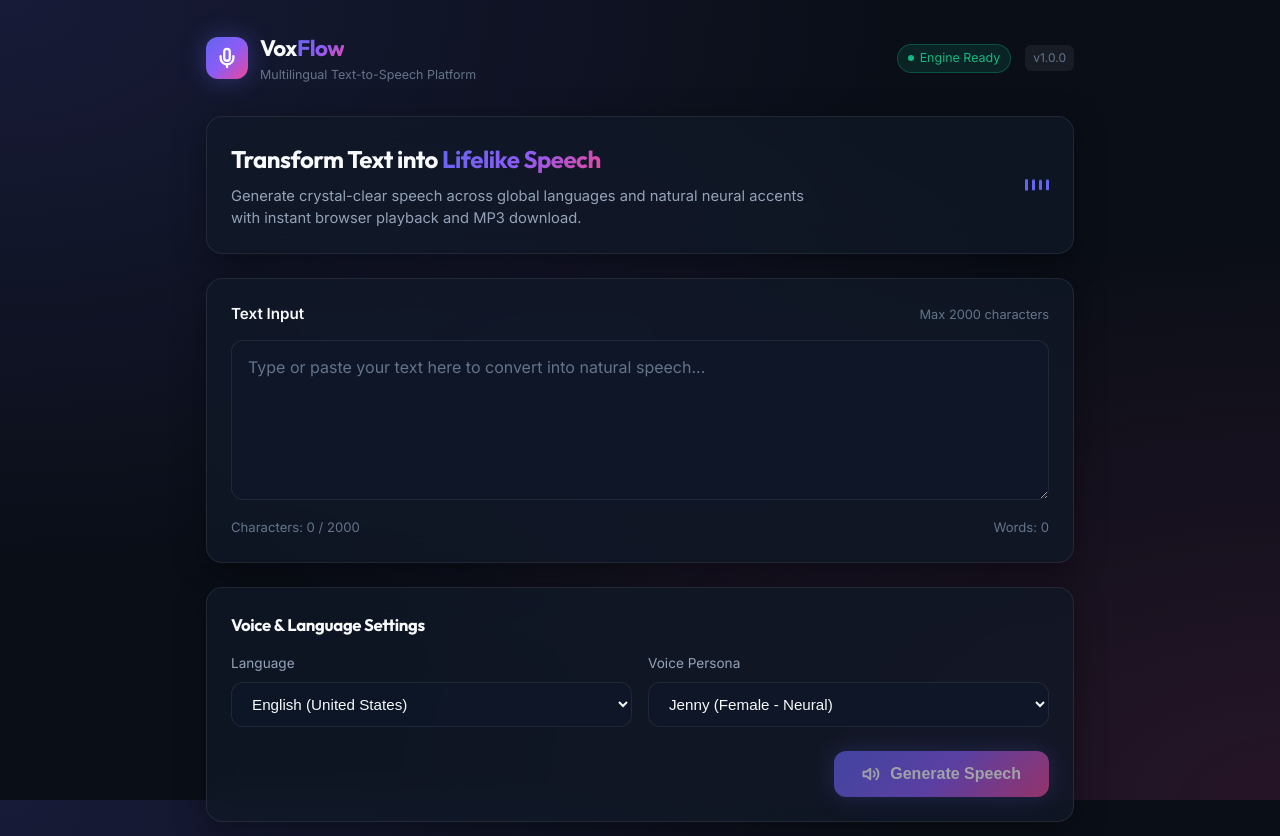
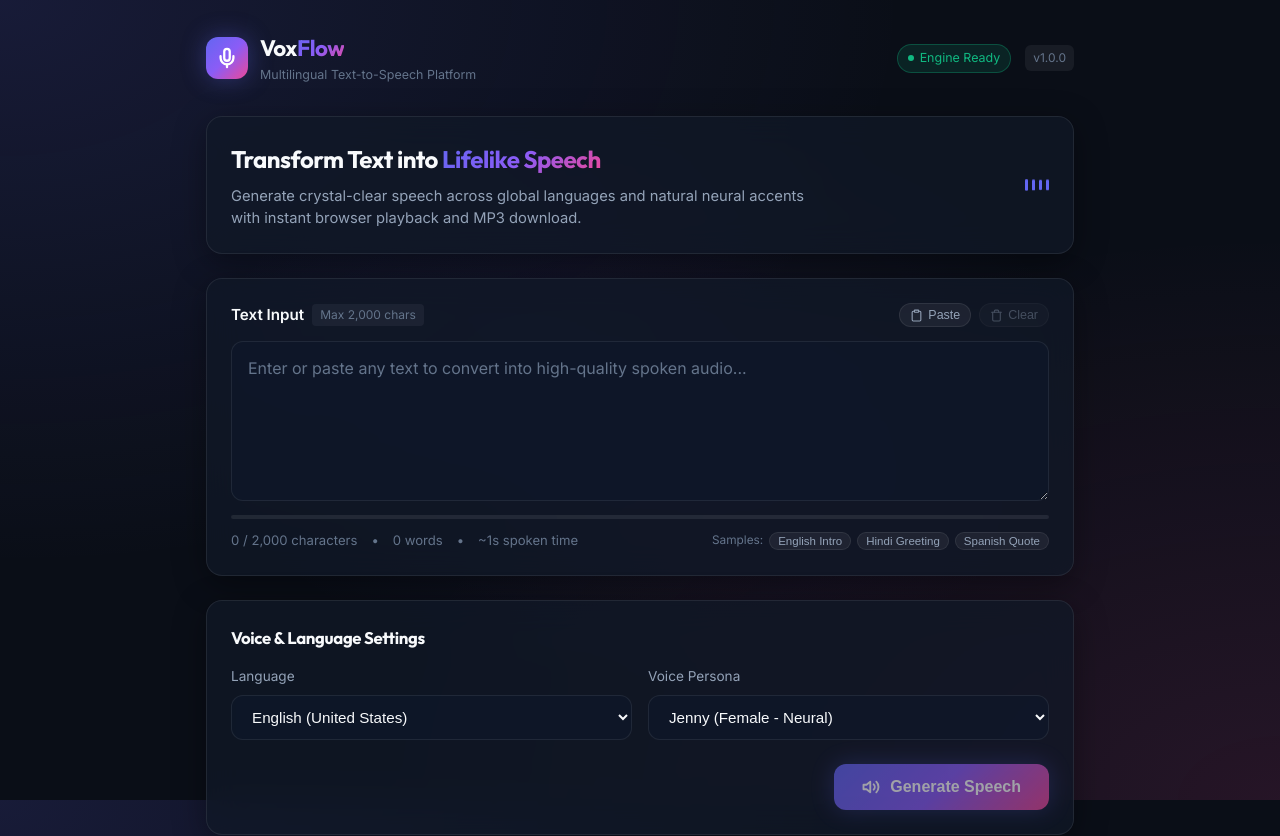
Before and after one commit to Saumya-01git/voxflow-frontend, a React (Vite) app: page / in a window 1280 px wide. Shown: the top 836 px of the page. Built offline with nearby package versions, Linux system fonts and the light colour scheme.

Commit message:
Day 4 Done: Implement TextInput component with live character/word count and validation

```diff
--- a/src/App.jsx
+++ b/src/App.jsx
@@ -1,6 +1,7 @@
 import React, { useState } from 'react';
 import Navbar from './components/Navbar';
 import Footer from './components/Footer';
+import TextInput from './components/TextInput';
 
 export default function App() {
   const [text, setText] = useState('');
@@ -34,30 +35,13 @@ export default function App() {
           </div>
         </section>
 
-        {/* Text Input Section Container (Prepped for Day 4) */}
-        <section className="glass-card" style={{ padding: '24px' }}>
-          <div style={{ display: 'flex', justifyContent: 'space-between', alignItems: 'center', marginBottom: '14px' }}>
-            <label style={{ fontWeight: 600, fontSize: '0.95rem', color: 'var(--text-primary)' }}>
-              Text Input
-            </label>
-            <span style={{ fontSize: '0.8rem', color: 'var(--text-muted)' }}>
-              Max 2000 characters
-            </span>
-          </div>
-
-          <textarea
-            className="tts-textarea"
-            placeholder="Type or paste your text here to convert into natural speech..."
-            value={text}
-            onChange={(e) => setText(e.target.value)}
-            maxLength={2000}
-          />
-
-          <div style={{ display: 'flex', justifyContent: 'space-between', alignItems: 'center', marginTop: '12px', fontSize: '0.82rem', color: 'var(--text-muted)' }}>
-            <span>Characters: {text.length} / 2000</span>
-            <span>Words: {text.trim() ? text.trim().split(/\s+/).length : 0}</span>
-          </div>
-        </section>
+        {/* Modular Text Input Component (Day 4) */}
+        <TextInput
+          text={text}
+          setText={setText}
+          maxLength={2000}
+          disabled={isGenerating}
+        />
 
         {/* Voice Configuration & Controls (Prepped for Day 5) */}
         <section className="glass-card" style={{ padding: '24px' }}>
--- /dev/null
+++ b/src/components/TextInput.jsx
@@ -0,0 +1,156 @@
+import React from 'react';
+
+const SAMPLES = [
+  {
+    label: 'English Intro',
+    text: 'Welcome to VoxFlow. Our advanced neural text-to-speech platform transforms written words into rich, lifelike human speech instantly.'
+  },
+  {
+    label: 'Hindi Greeting',
+    text: 'नमस्ते! वोक्सफ्लो में आपका स्वागत है। हमारी न्यूरल स्पीच तकनीक शब्दों को सहज मानवीय आवाज़ में बदलती है।'
+  },
+  {
+    label: 'Spanish Quote',
+    text: 'Hola y bienvenidos a VoxFlow. Convierte cualquier texto escrito en una voz humana completamente natural y expresiva.'
+  }
+];
+
+export default function TextInput({ text, setText, maxLength = 2000, disabled = false }) {
+  const charCount = text.length;
+  const words = text.trim() ? text.trim().split(/\s+/).filter(Boolean).length : 0;
+  const estimatedSeconds = Math.max(1, Math.round(words / 2.5)); // avg 150 words per minute
+  const progressPercent = Math.min(100, (charCount / maxLength) * 100);
+
+  // Dynamic progress color
+  let progressColor = '#10b981'; // green
+  if (charCount > maxLength * 0.85) progressColor = '#ef4444'; // red
+  else if (charCount > maxLength * 0.7) progressColor = '#f59e0b'; // amber
+
+  const handleClear = () => {
+    setText('');
+  };
+
+  const handlePaste = async () => {
+    try {
+      const clipText = await navigator.clipboard.readText();
+      if (clipText) {
+        const combined = (text + ' ' + clipText).trim().slice(0, maxLength);
+        setText(combined);
+      }
+    } catch (err) {
+      console.warn('Clipboard access denied or unavailable', err);
+    }
+  };
+
+  const handleSample = (sampleText) => {
+    setText(sampleText);
+  };
+
+  return (
+    <section className="glass-card" style={{ padding: '24px' }}>
+      {/* Header & Quick Action Buttons */}
+      <div style={{ display: 'flex', justifyContent: 'space-between', alignItems: 'center', flexWrap: 'wrap', gap: '10px', marginBottom: '14px' }}>
+        <div style={{ display: 'flex', alignItems: 'center', gap: '8px' }}>
+          <label style={{ fontWeight: 600, fontSize: '0.95rem', color: 'var(--text-primary)' }}>
+            Text Input
+          </label>
+          <span style={{ fontSize: '0.75rem', color: 'var(--text-muted)', background: 'rgba(255,255,255,0.05)', padding: '2px 8px', borderRadius: '4px' }}>
+            Max {maxLength.toLocaleString()} chars
+          </span>
+        </div>
+
+        <div style={{ display: 'flex', alignItems: 'center', gap: '8px', flexWrap: 'wrap' }}>
+          <button
+            type="button"
+            className="chip-btn"
+            onClick={handlePaste}
+            disabled={disabled || charCount >= maxLength}
+            title="Paste text from your clipboard"
+          >
+            <svg width="13" height="13" viewBox="0 0 24 24" fill="none" stroke="currentColor" strokeWidth="2" strokeLinecap="round" strokeLinejoin="round">
+              <rect width="8" height="4" x="8" y="2" rx="1" ry="1"/>
+              <path d="M16 4h2a2 2 0 0 1 2 2v14a2 2 0 0 1-2 2H6a2 2 0 0 1-2-2V6a2 2 0 0 1 2-2h2"/>
+            </svg>
+            Paste
+          </button>
+
+          <button
+            type="button"
+            className="chip-btn"
+            onClick={handleClear}
+            disabled={disabled || charCount === 0}
+            title="Clear current text"
+          >
+            <svg width="13" height="13" viewBox="0 0 24 24" fill="none" stroke="currentColor" strokeWidth="2" strokeLinecap="round" strokeLinejoin="round">
+              <path d="M3 6h18"/>
+              <path d="M19 6v14c0 1-1 2-2 2H7c-1 0-2-1-2-2V6"/>
+              <path d="M8 6V4c0-1 1-2 2-2h4c1 0 2 1 2 2v2"/>
+            </svg>
+            Clear
+          </button>
+        </div>
+      </div>
+
+      {/* Main Textarea */}
+      <textarea
+        className="tts-textarea"
+        placeholder="Enter or paste any text to convert into high-quality spoken audio..."
+        value={text}
+        onChange={(e) => setText(e.target.value.slice(0, maxLength))}
+        maxLength={maxLength}
+        disabled={disabled}
+        rows={6}
+      />
+
+      {/* Character Progress Bar */}
+      <div className="char-progress-bar">
+        <div
+          className="char-progress-fill"
+          style={{ width: `${progressPercent}%`, backgroundColor: progressColor }}
+        />
+      </div>
+
+      {/* Live Statistics & Quick Presets */}
+      <div style={{ display: 'flex', justifyContent: 'space-between', alignItems: 'center', marginTop: '12px', flexWrap: 'wrap', gap: '10px' }}>
+        <div style={{ display: 'flex', alignItems: 'center', gap: '14px', fontSize: '0.82rem', color: 'var(--text-muted)' }}>
+          <span style={{ color: charCount >= maxLength ? '#ef4444' : 'inherit', fontWeight: charCount >= maxLength ? 600 : 400 }}>
+            {charCount.toLocaleString()} / {maxLength.toLocaleString()} characters
+          </span>
+          <span>•</span>
+          <span>{words.toLocaleString()} {words === 1 ? 'word' : 'words'}</span>
+          <span>•</span>
+          <span>~{estimatedSeconds}s spoken time</span>
+        </div>
+
+        {/* Sample Presets */}
+        <div style={{ display: 'flex', alignItems: 'center', gap: '6px' }}>
+          <span style={{ fontSize: '0.74rem', color: 'var(--text-muted)' }}>Samples:</span>
+          {SAMPLES.map((sample, idx) => (
+            <button
+              key={idx}
+              type="button"
+              className="chip-btn"
+              style={{ fontSize: '0.72rem', padding: '2px 8px' }}
+              onClick={() => handleSample(sample.text)}
+              disabled={disabled}
+            >
+              {sample.label}
+            </button>
+          ))}
+        </div>
+      </div>
+
+      {/* Boundary Warning Alert */}
+      {charCount >= maxLength && (
+        <div className="validation-alert warning">
+          <svg width="16" height="16" viewBox="0 0 24 24" fill="none" stroke="currentColor" strokeWidth="2" strokeLinecap="round" strokeLinejoin="round">
+            <path d="m21.73 18-8-14a2 2 0 0 0-3.48 0l-8 14A2 2 0 0 0 4 21h16a2 2 0 0 0 1.73-3Z"/>
+            <line x1="12" y1="9" x2="12" y2="13"/>
+            <line x1="12" y1="17" x2="12.01" y2="17"/>
+          </svg>
+          <span>Maximum text limit reached ({maxLength} characters). Additional characters will not be added.</span>
+        </div>
+      )}
+    </section>
+  );
+}
--- a/src/index.css
+++ b/src/index.css
@@ -256,3 +256,69 @@ h1, h2, h3, .brand-text {
     grid-template-columns: 1fr;
   }
 }
+
+/* Character Counter Progress Bar */
+.char-progress-bar {
+  width: 100%;
+  height: 4px;
+  background: rgba(255, 255, 255, 0.08);
+  border-radius: 2px;
+  overflow: hidden;
+  margin-top: 8px;
+}
+
+.char-progress-fill {
+  height: 100%;
+  transition: width 0.2s ease, background-color 0.3s ease;
+}
+
+/* Quick Action Chips */
+.chip-btn {
+  background: rgba(255, 255, 255, 0.06);
+  border: 1px solid var(--border-color);
+  color: var(--text-secondary);
+  border-radius: var(--radius-full);
+  padding: 4px 10px;
+  font-size: 0.78rem;
+  font-weight: 500;
+  cursor: pointer;
+  display: inline-flex;
+  align-items: center;
+  gap: 5px;
+  transition: var(--transition);
+}
+
+.chip-btn:hover:not(:disabled) {
+  background: rgba(255, 255, 255, 0.12);
+  color: var(--text-primary);
+  border-color: rgba(255, 255, 255, 0.2);
+}
+
+.chip-btn:disabled {
+  opacity: 0.4;
+  cursor: not-allowed;
+}
+
+/* Validation Alert Box */
+.validation-alert {
+  padding: 10px 14px;
+  border-radius: var(--radius-md);
+  font-size: 0.85rem;
+  display: flex;
+  align-items: center;
+  gap: 8px;
+  margin-top: 10px;
+  animation: fadeIn 0.25s ease-out;
+}
+
+.validation-alert.warning {
+  background: rgba(245, 158, 11, 0.12);
+  border: 1px solid rgba(245, 158, 11, 0.3);
+  color: #fbbf24;
+}
+
+.validation-alert.error {
+  background: rgba(239, 68, 68, 0.12);
+  border: 1px solid rgba(239, 68, 68, 0.3);
+  color: #f87171;
+}
```
